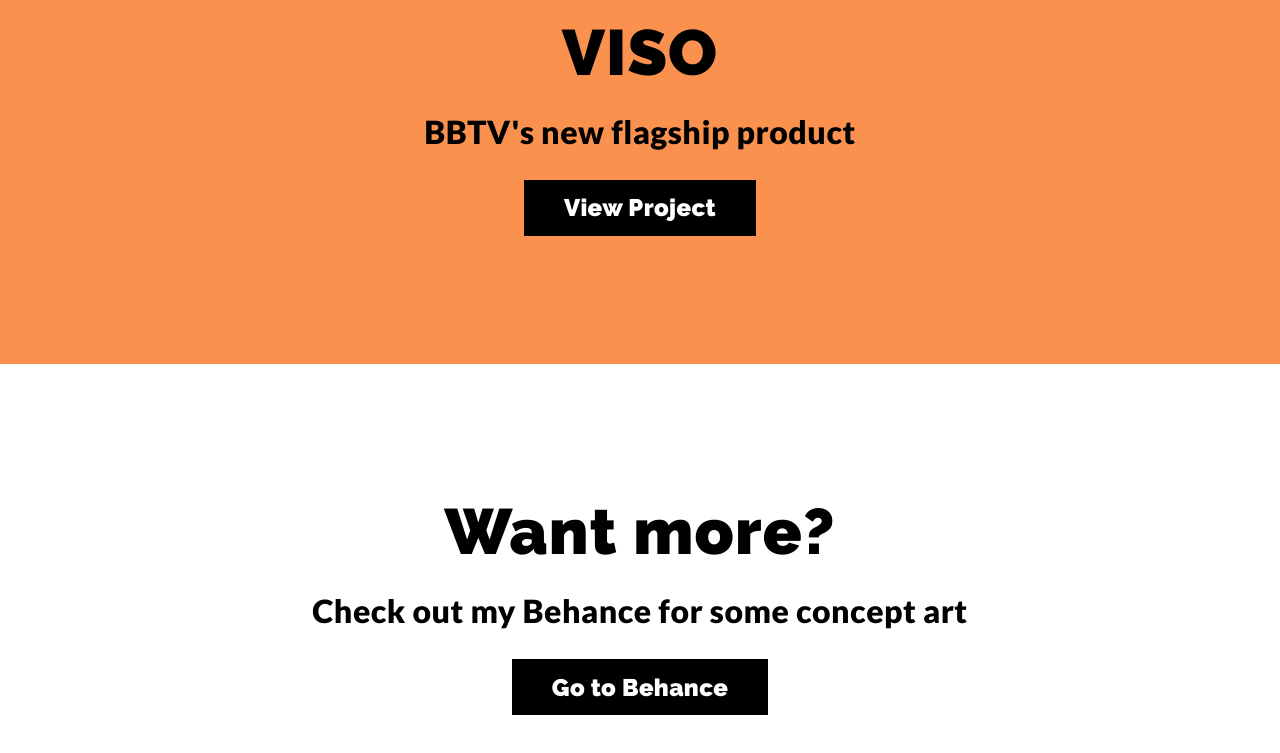
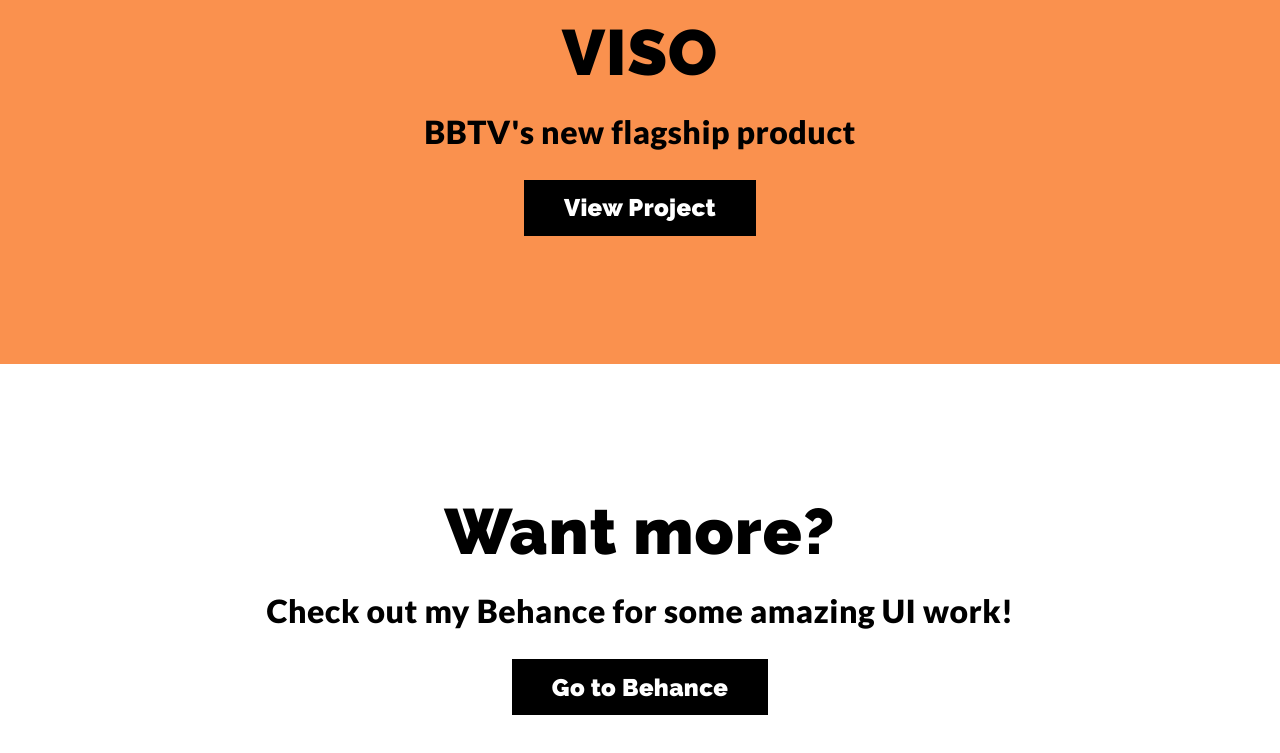
Before and after one commit to plewissam/newportfolio, a plain HTML site: page work.html in a window 1280 px wide. Shown: the part 2908-3661 px from the top of the page. Drawn offline with nearby package versions, Linux system fonts and the light colour scheme.

Commit message:
Work phrasing

```diff
--- a/work.html
+++ b/work.html
@@ -89,7 +89,7 @@ new WOW().init();
     <div class="wrappercolumn">
     <h1>Want more?</h1>
     <br>
-    <h3>Check out my Behance for some concept art</h3>
+    <h3>Check out my Behance for some amazing UI work!</h3>
     <a href="https://www.behance.net/parkwsam">
     <button type="button">Go to Behance</button></a>
   </div>
```
